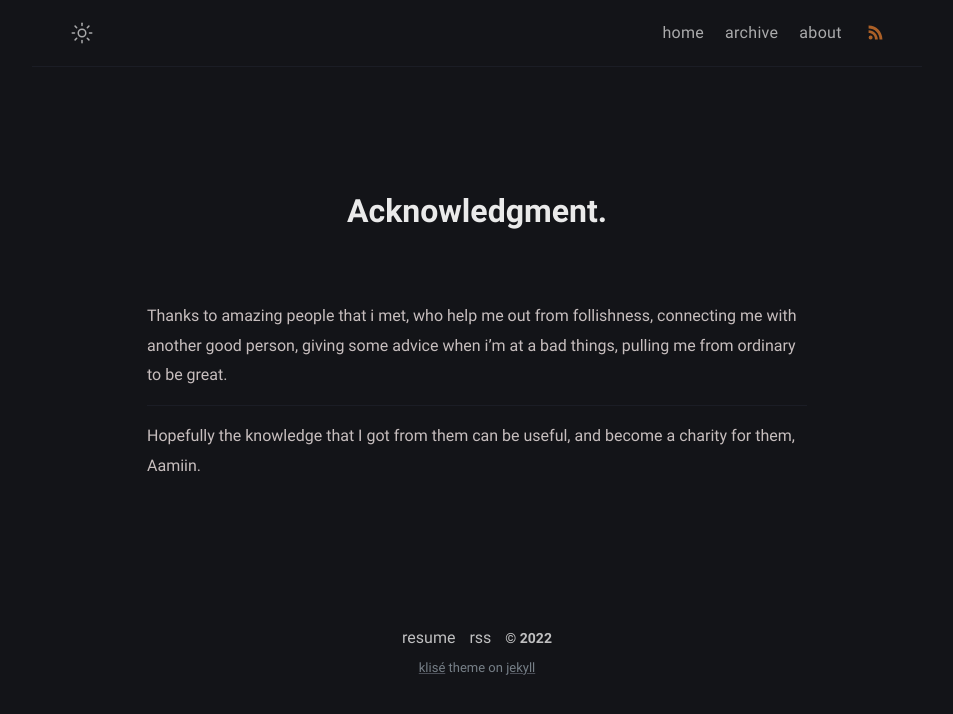
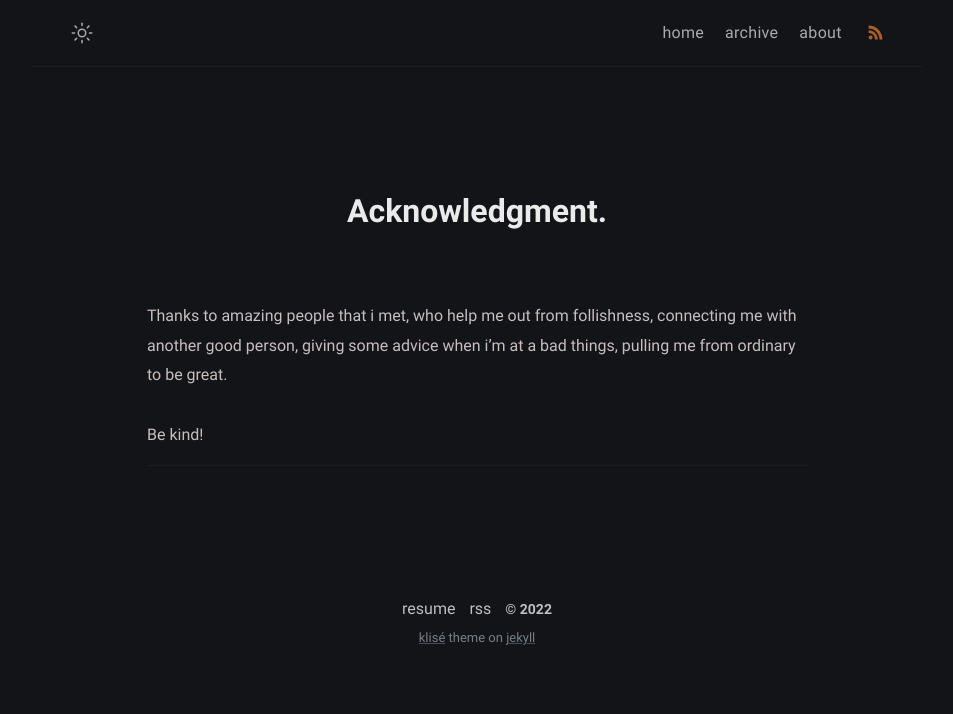
Before and after one commit to abhishekmishragithub/Jekyll-site, a Jekyll site: the page built from thanks.md, in a window 1280 px wide. Shown: the top 714 px of the page, without its empty margins (163-1116 px from the left). Built offline with Jekyll 4.4.1, drawn with Linux system fonts in a browser that asks for light colours.

Commit message:
Update thanks.md

```diff
--- a/thanks.md
+++ b/thanks.md
@@ -8,6 +8,5 @@ comments: false
 
 Thanks to amazing people that i met, who help me out from follishness, connecting me with another good person, giving some advice when i'm at a bad things, pulling me from ordinary to be great.
 
+Be kind!
 <hr>
-
-Hopefully the knowledge that I got from them can be useful, and become a charity for them, Aamiin.
```
